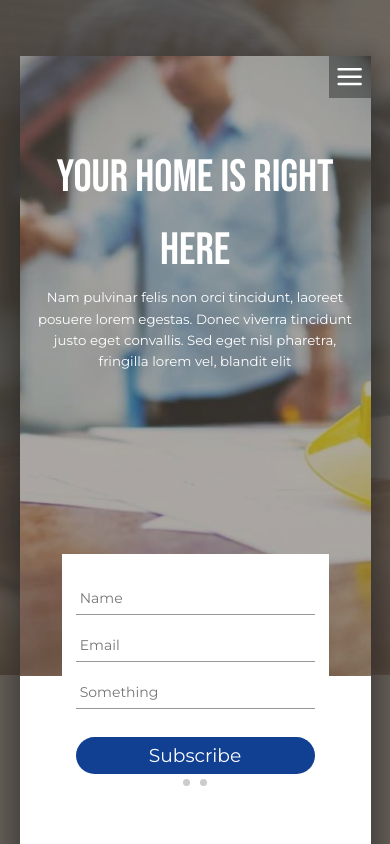
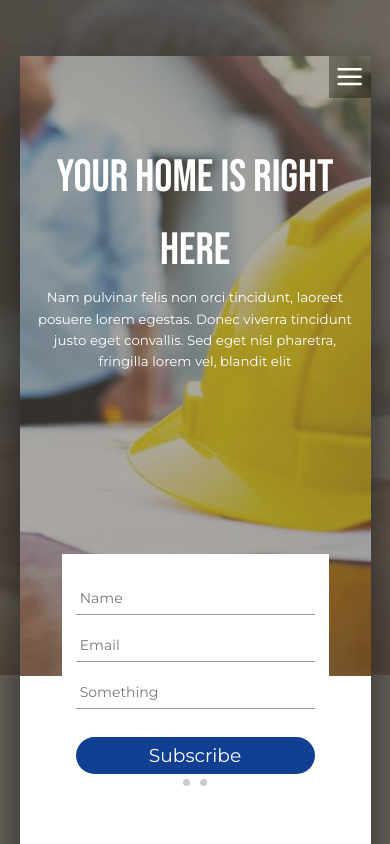
Before and after one commit to brunorplima/klondyke-Construction, a Next.js app: page / in a window 390 px wide. Shown: the top 844 px of the page. Built offline with nearby package versions, Linux system fonts and the light colour scheme.

Commit message:
fixing bugs

```diff
--- a/src/components/contact/ContactContainer.js
+++ b/src/components/contact/ContactContainer.js
@@ -16,6 +16,7 @@ const ContactContainer = () => {
             setSubject={setSubject}
             message={message}
             setMessage={setMessage}
+            handleSend={handleSend}
         />
     )
 }
--- a/src/style/home.module.css
+++ b/src/style/home.module.css
@@ -101,6 +101,12 @@
    }
 }
 
+@media screen and (max-width: 550px) {
+   .mainBanner {
+      background-position: 70% 0%;
+   }
+}
+
 @media screen and (max-width: 450px) {
    .mainBanner {
       padding: 3rem 1rem !important;
```
